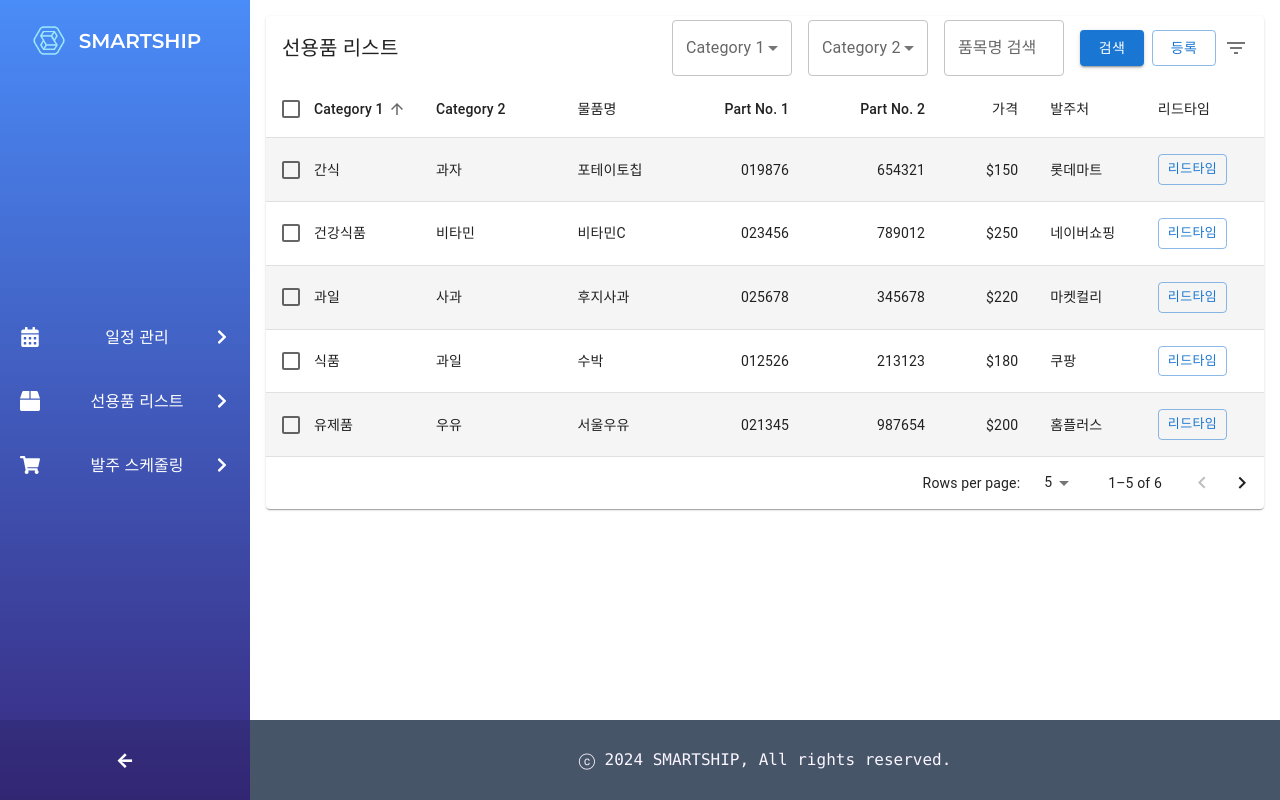
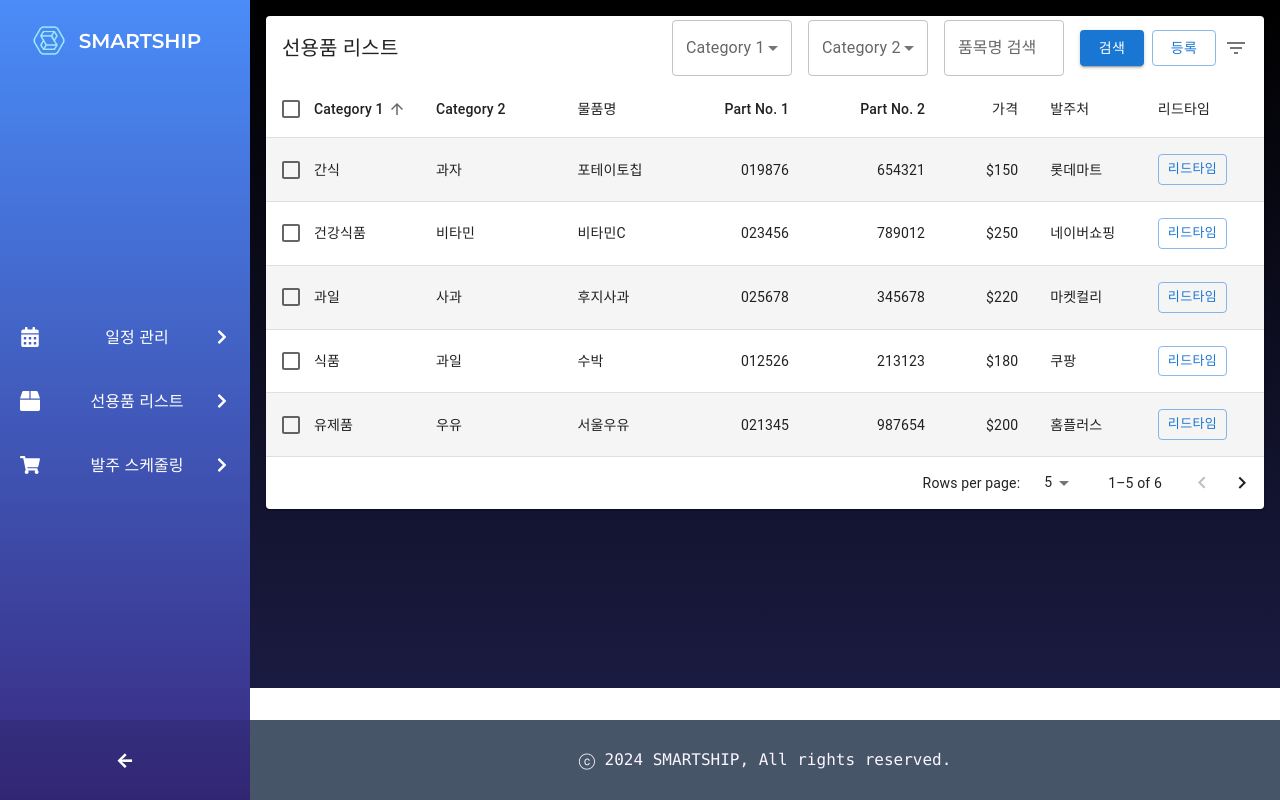
Before and after one commit to xixeo/SmartShip, a React (Create React App) app: page /listtable in a window 1280 px wide. Built offline with nearby package versions, Linux system fonts and the light colour scheme.

Commit message:
배경색 추가

```diff
--- a/src/App.js
+++ b/src/App.js
@@ -13,7 +13,7 @@ function App() {
         <div className="flex flex-1">
           <Navi />
           <div className="flex flex-col flex-1">
-            <main className="flex-1 p-4">
+            <main className="flex-1 p-4 bg-gradient-to-b from-black to-[#1a1b41]">
               <Routes>
                 <Route path="/" element={<MainApp />} />
                 <Route path="/schedule" element={<Schedule />} />
@@ -31,7 +31,7 @@ function App() {
 function MainApp() {
   return (
     <div className="w-full h-full flex items-center justify-center">
-      <h1 className="text-3xl font-bold">Welcome to the Main App</h1>
+      <h1 className="text-3xl font-bold text-white">Welcome to the Main App</h1>
     </div>
   );
 }
```
Also changed, not shown: 1 other file (tests, documents, lock files or other folders).
